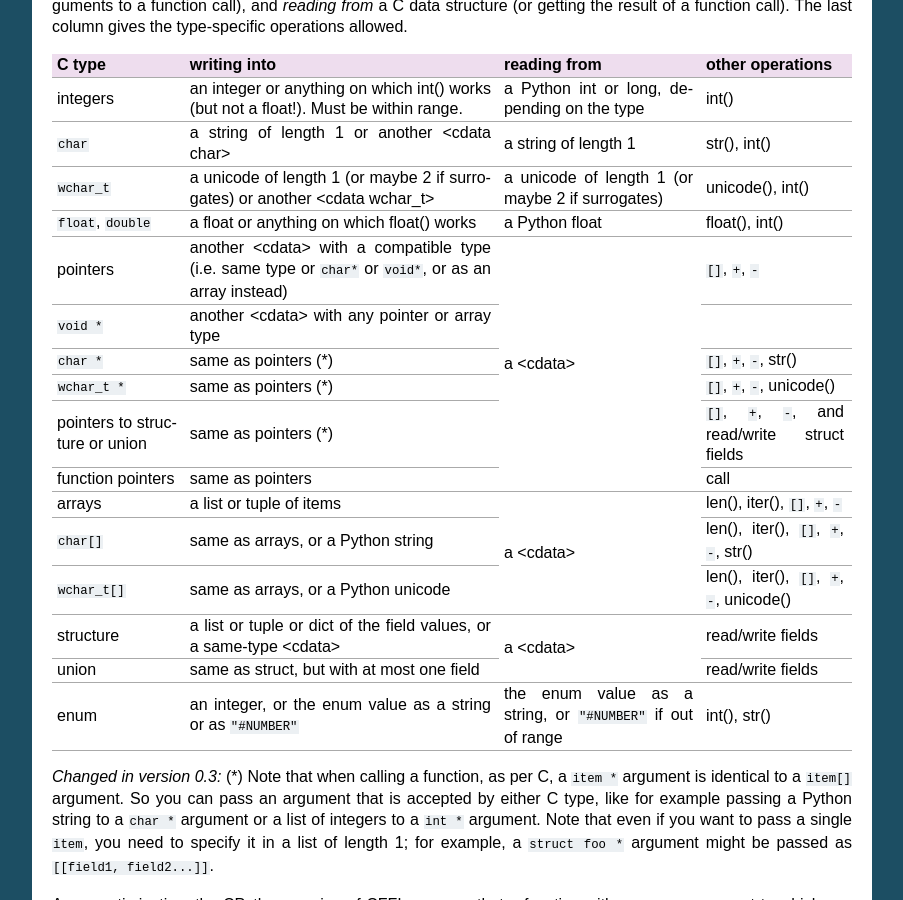
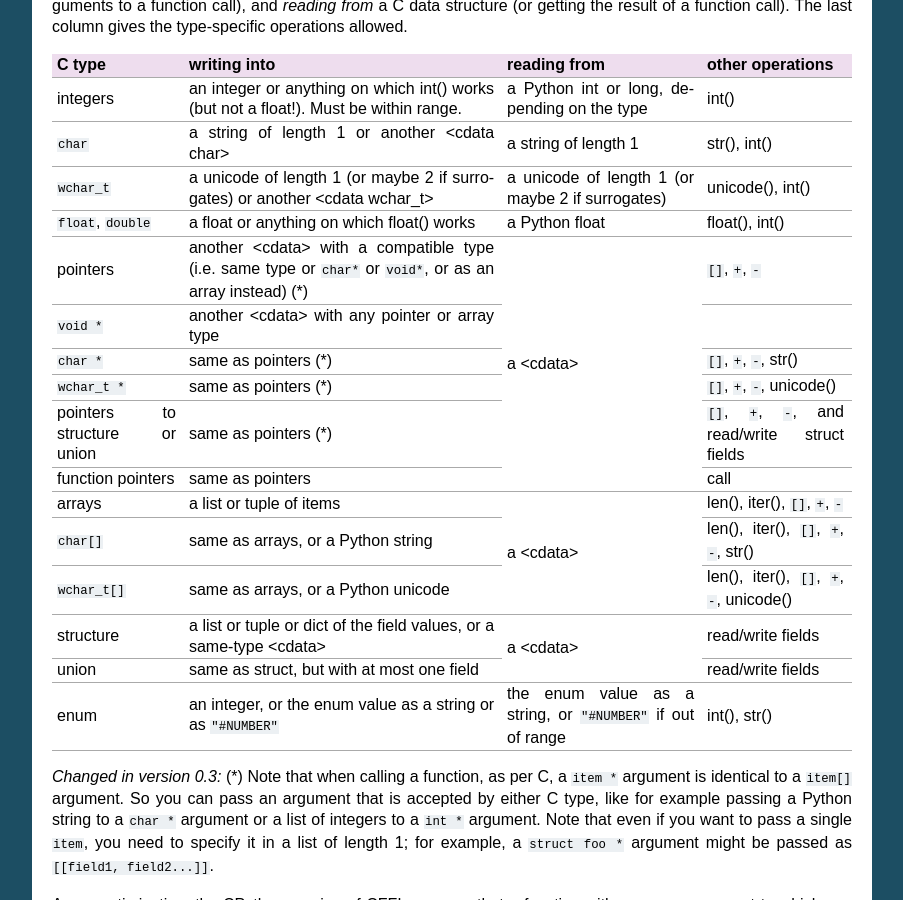
Before and after one commit to python-cffi/cffi, a Sphinx documentation site: the page built from doc/source/index.rst, in a window 1280 px wide and 900 px high, scrolled down 12404 px. Shown: the whole window, without its empty margins (198-1101 px from the left). Built offline with Sphinx 7.4.7, drawn with Linux system fonts in a browser that asks for light colours.

Commit message:
Add a (*) in the base pointer case too.

```diff
--- a/doc/source/index.rst
+++ b/doc/source/index.rst
@@ -909,7 +909,7 @@ allowed.
 |               | a compatible type (i.e.|                  | ``-``          |
 |               | same type or ``char*`` |                  |                |
 |               | or ``void*``, or as an |                  |                |
-|               | array instead)         |                  |                |
+|               | array instead) (*)     |                  |                |
 +---------------+------------------------+                  +----------------+
 |  ``void *``   | another <cdata> with   |                  |                |
 |               | any pointer or array   |                  |                |
```
